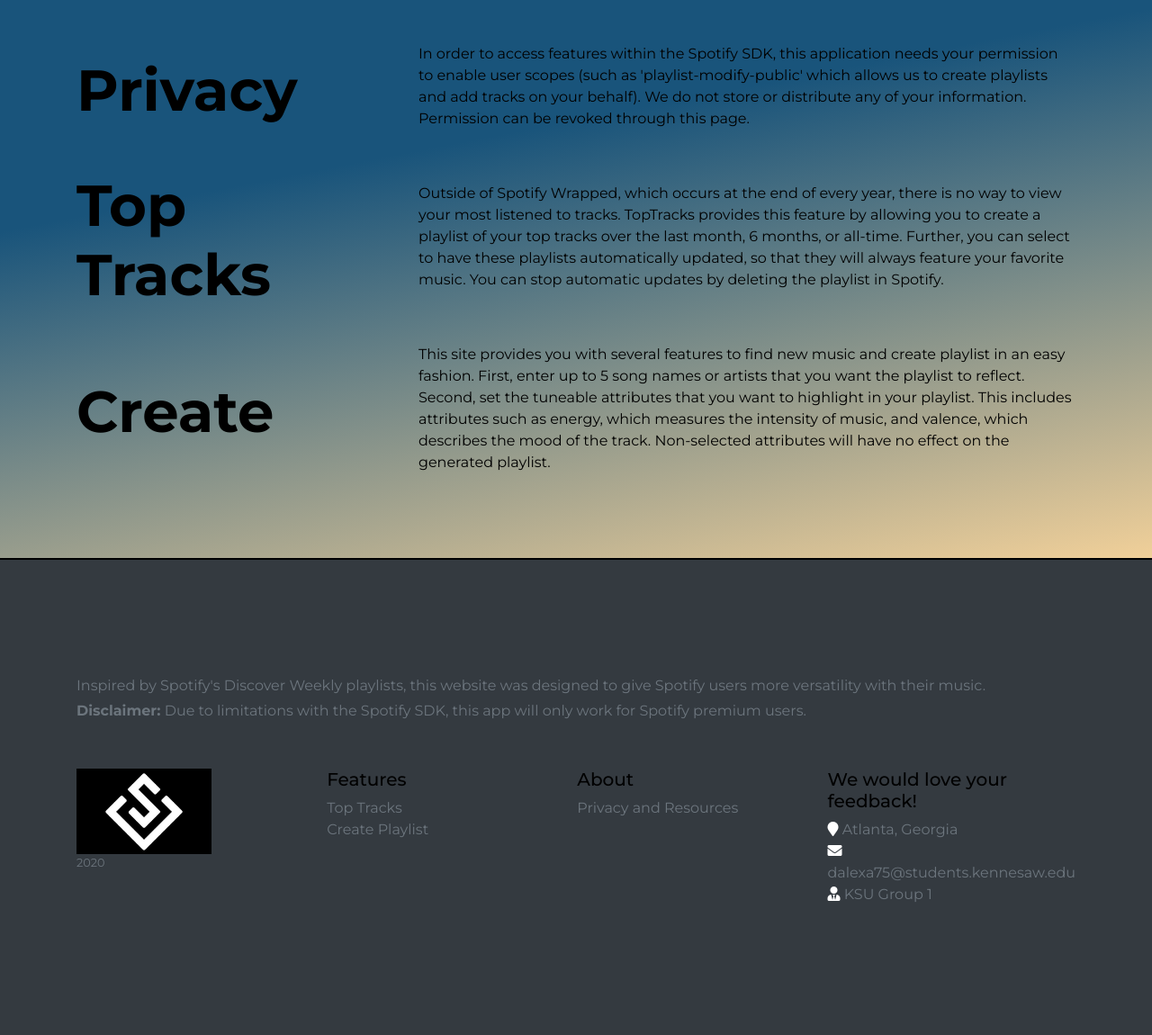
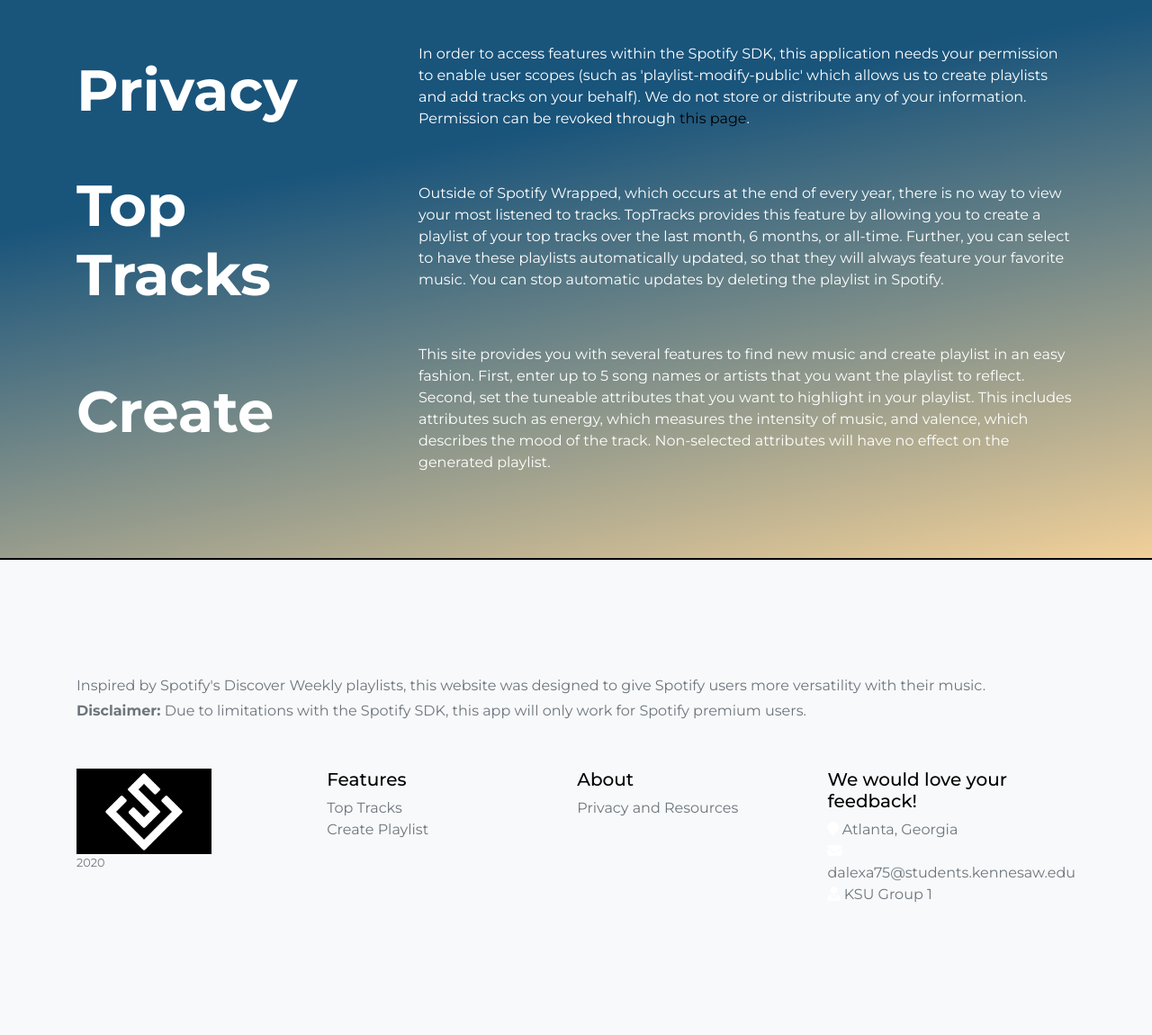
Before and after one commit to wisenickel5/Soulify, a Flask app: page /information in a window 1280 px wide. Shown: the part 83-1233 px from the top of the page at 90% size. Run offline with Flask 2, Linux system fonts and the light colour scheme; some libraries are stand-ins or nearby versions.

Commit message:
Footer Color Change/Text Color Change

```diff
--- a/static/css/main.css
+++ b/static/css/main.css
@@ -132,7 +132,7 @@ li.nav-item {
 }
 
 .page-info {
-	color: rgb(0, 0, 0);
+	color: rgb(255, 255, 255);
 	font-family: Montserrat,sans-serif;
 	display: flex;
   justify-content: center;
@@ -283,7 +283,7 @@ footer p {
 
 
 
-/*****************************************************/
+
 
 .clock {
   padding: 0px;
--- a/templates/base.html
+++ b/templates/base.html
@@ -63,8 +63,8 @@
         </script>
     </body>
 
-    <footer class="bg-dark" >
-        <div class="py-5 bg-dark">
+    <footer class="bg-light" >
+        <div class="py-5 bg-light">
         <div class="container py-5">
             {% block footer %}{% endblock %}
 
```
